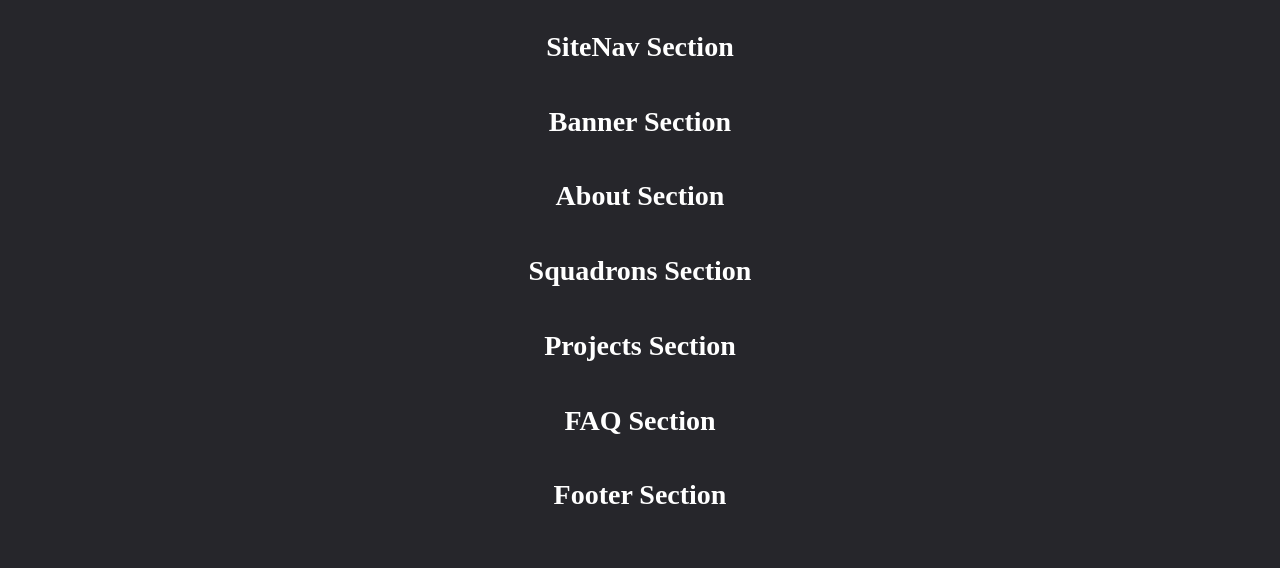
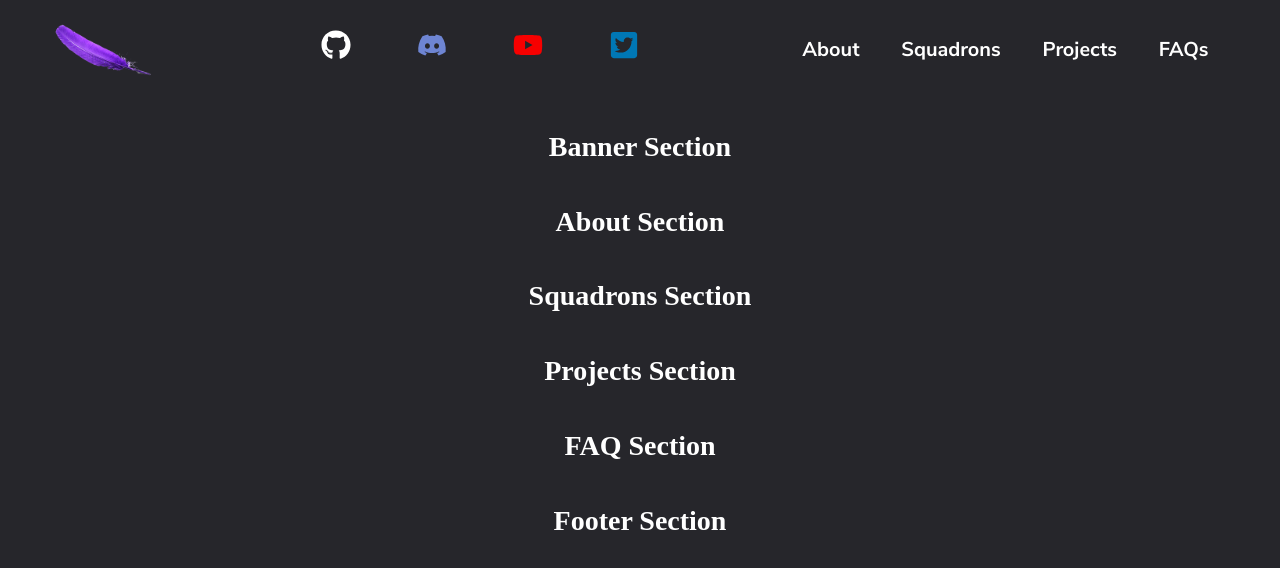
Before and after one commit to icarus-initiative/organization_website, a Next.js app: page / in a window 1280 px wide. Shown: the top 568 px of the page. Built offline with nearby package versions, Linux system fonts and the light colour scheme.

Commit message:
Add navigation and react icons

```diff
--- a/package.json
+++ b/package.json
@@ -11,6 +11,7 @@
     "next": "11.1.0",
     "react": "17.0.2",
     "react-dom": "17.0.2",
+    "react-icons": "^4.2.0",
     "styled-components": "^5.3.1"
   }
 }
--- a/pages/index.js
+++ b/pages/index.js
@@ -4,7 +4,7 @@ import Banner from '../src/Banner';
 import FAQ from '../src/FAQ';
 import Footer from '../src/Footer';
 import Projects from '../src/Projects';
-import SiteNav from '../src/SiteNav';
+import Navigation from '../src/Navigation';
 import Squadrons from '../src/Squadrons';
 
 export default function Home() {
@@ -14,7 +14,7 @@ export default function Home() {
         <title>Icarus Initiative</title>
       </Head>
 
-      <SiteNav />
+      <Navigation />
       <Banner />
       <About />
       <Squadrons />
--- /dev/null
+++ b/src/Navigation.js
@@ -0,0 +1,116 @@
+import styled from 'styled-components';
+import Wrapper from './Wrapper';
+import Image from 'next/image';
+import Link from 'next/link';
+import globals from './data';
+import {
+  FaGithub,
+  FaDiscord,
+  FaYoutube,
+  FaTwitterSquare,
+} from 'react-icons/fa';
+
+const Main = styled.main`
+  width: 100%;
+  display: flex;
+  justify-content: space-around;
+  align-items: center;
+  margin: 0 auto;
+`;
+const Logo = styled.section`
+  display: flex;
+  width: 10%;
+`;
+const SocialsSection = styled.section`
+  display: flex;
+  justify-content: space-around;
+  align-items: center;
+  width: 30%;
+`;
+const NavSection = styled.section`
+  display: flex;
+  justify-content: space-around;
+  align-items: center;
+  width: 35%;
+  font-size: 2rem;
+  font-family: var(--nunitoB);
+  span:hover {
+    text-decoration: underline;
+    cursor: pointer;
+  }
+`;
+const Github = styled(FaGithub)`
+  color: #ffffff;
+`;
+const Discord = styled(FaDiscord)`
+  color: #6e85d3;
+`;
+const Youtube = styled(FaYoutube)`
+  color: #f70000;
+`;
+const Twitter = styled(FaTwitterSquare)`
+  color: #0077b5;
+`;
+const A = styled.a`
+  &:hover {
+    transform: scale(1.2);
+  }
+`;
+
+export default function Navigation() {
+  return (
+    <Wrapper>
+      <Main>
+        <Logo>
+          <Image
+            src='/purple_feather_256_min.png'
+            alt='Icarus Initiative Logo'
+            width={100}
+            height={100}
+          />
+        </Logo>
+        <Socials />
+        <Nav />
+      </Main>
+    </Wrapper>
+  );
+}
+
+function Socials() {
+  const { socials } = globals();
+  return (
+    <SocialsSection>
+      <A href={socials.github.url} target='_blank'>
+        <Github size={30} title={socials.github.alt} />
+      </A>
+      <A href={socials.discord.url} target='_blank'>
+        <Discord size={30} title={socials.discord.alt} />
+      </A>
+      <A href={socials.youtube.url} target='_blank'>
+        <Youtube size={30} title={socials.youtube.alt} />
+      </A>
+      <A href={socials.twitter.url} target='_blank'>
+        <Twitter size={30} title={socials.twitter.alt} />
+      </A>
+    </SocialsSection>
+  );
+}
+
+function Nav() {
+  return (
+    <NavSection>
+      <Link href='/'>
+        <span>&nbsp;About</span>
+      </Link>
+      <Link href='/learn'>
+        <span>&nbsp;Squadrons</span>
+      </Link>
+      <Link href='/deals'>
+        <span>&nbsp;Projects</span>
+      </Link>
+      <Link href='/about'>
+        <span>&nbsp;FAQs</span>
+      </Link>
+    </NavSection>
+  );
+}
--- a/src/SiteNav.js
+++ /dev/null
@@ -1,12 +0,0 @@
-import styled from 'styled-components';
-import Wrapper from './Wrapper';
-
-const H1 = styled.h1``;
-
-export default function SiteNav() {
-  return (
-    <Wrapper>
-      <H1>SiteNav Section</H1>
-    </Wrapper>
-  );
-}
```
